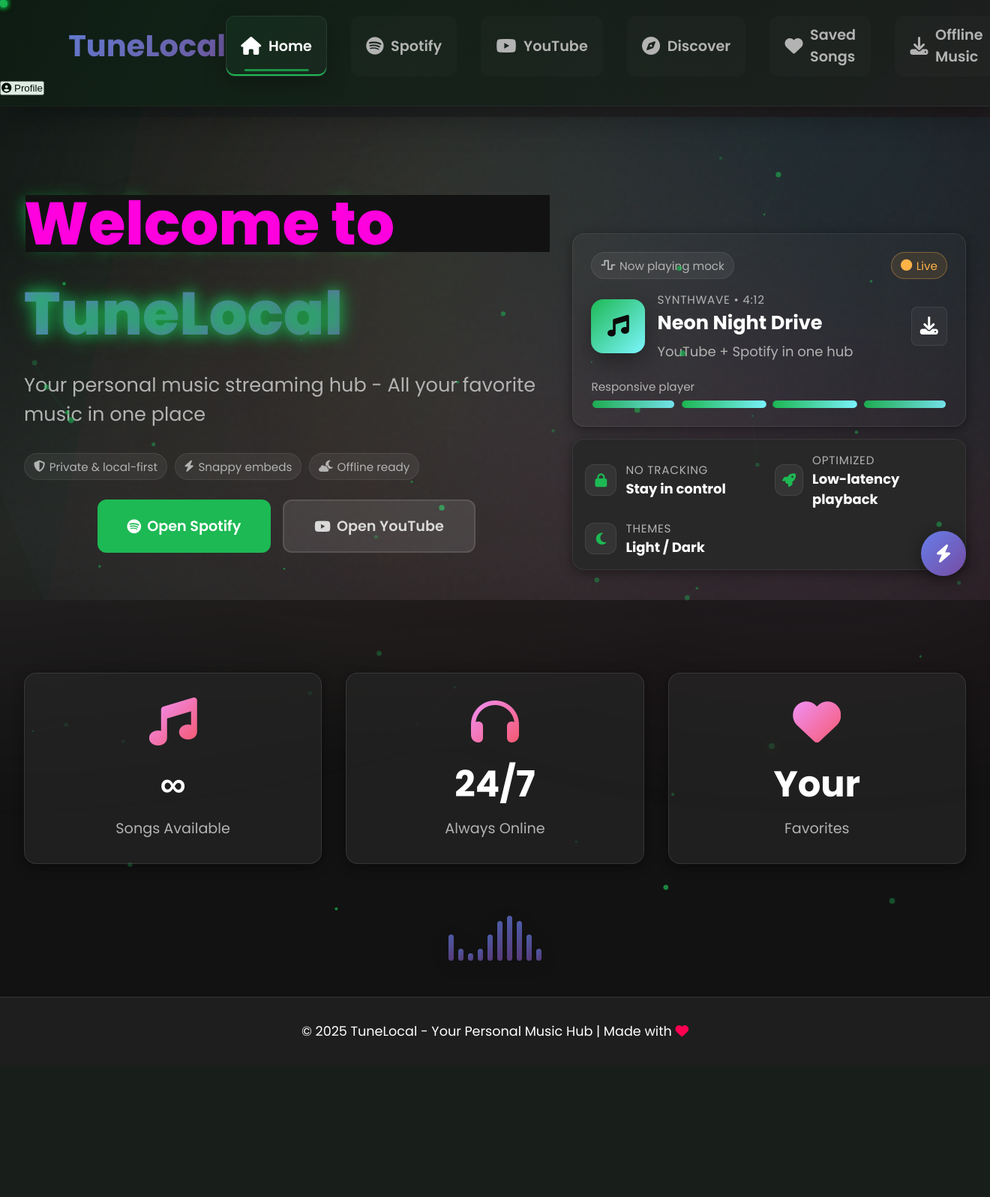
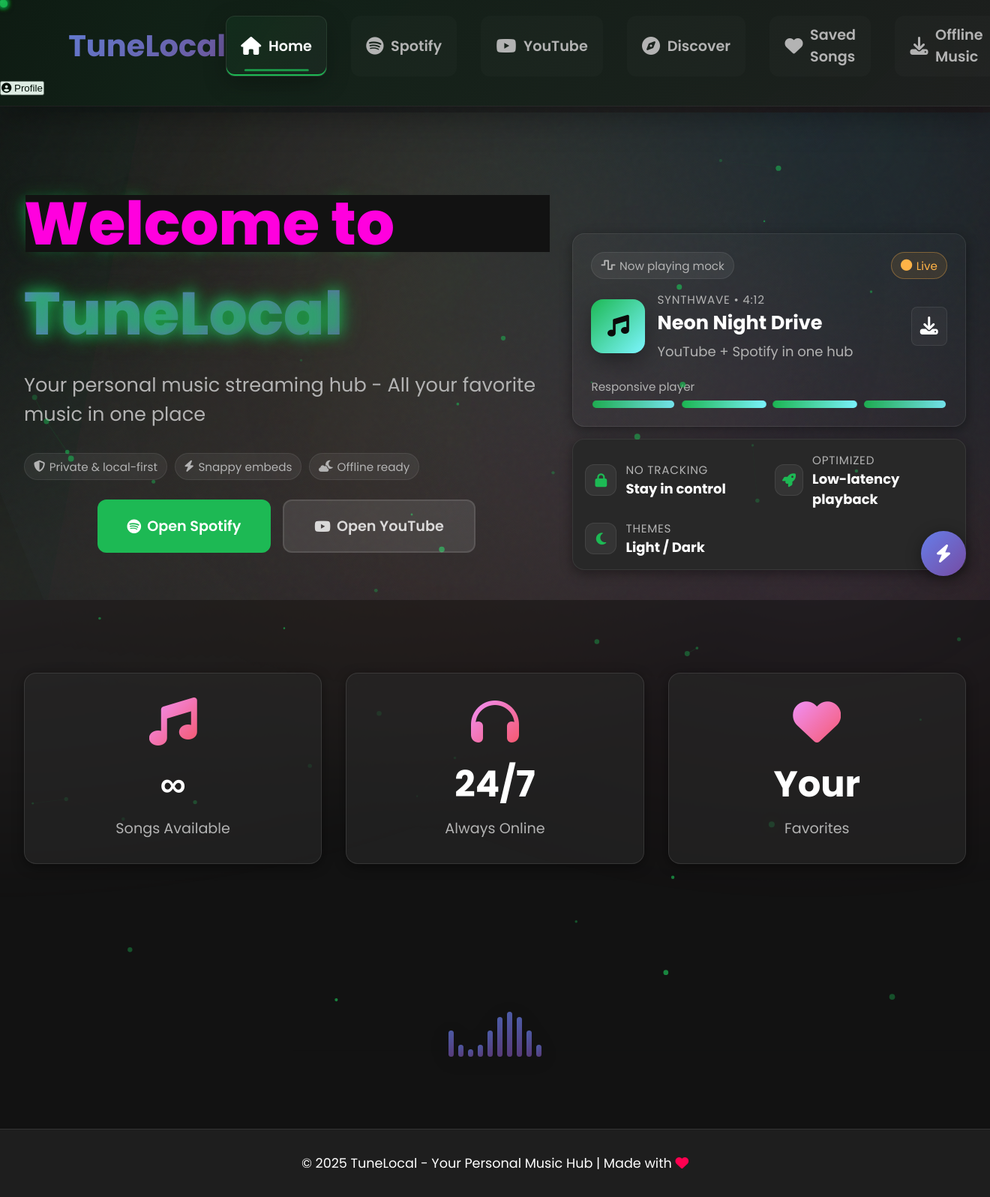
Before and after one commit to jesus-justin/TuneLocal, a PHP site: page / in a window 1320 px wide; the page is wider, and only the part inside the window is pictured. Shown: that part at 75% size. Before the commit the page ends 1383 px from the top of that part, so only its background shows below. Run offline with PHP 8.4, Linux system fonts and the light colour scheme; data comes from the database, SQL or seed files in the repository; data that the repository does not hold is empty.

Commit message:
fix: prevent footer overlap with stats

```diff
--- a/styles.css
+++ b/styles.css
@@ -490,7 +490,8 @@
 /* Hero Section */
 .hero {
     text-align: center;
-    padding: 2rem 0 4rem 0;
+    padding: 2rem 0 6rem 0;
+    margin-bottom: 3rem;
 }
 
 .hero-layout {
@@ -747,6 +748,7 @@
     grid-template-columns: repeat(auto-fit, minmax(200px, 1fr));
     gap: 2rem;
     margin-top: 4rem;
+    margin-bottom: 6rem;
 }
 
 .stat-card {
```
